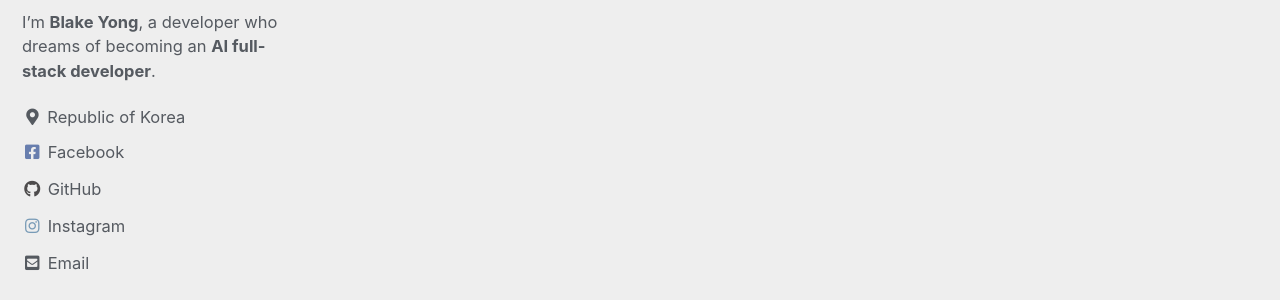
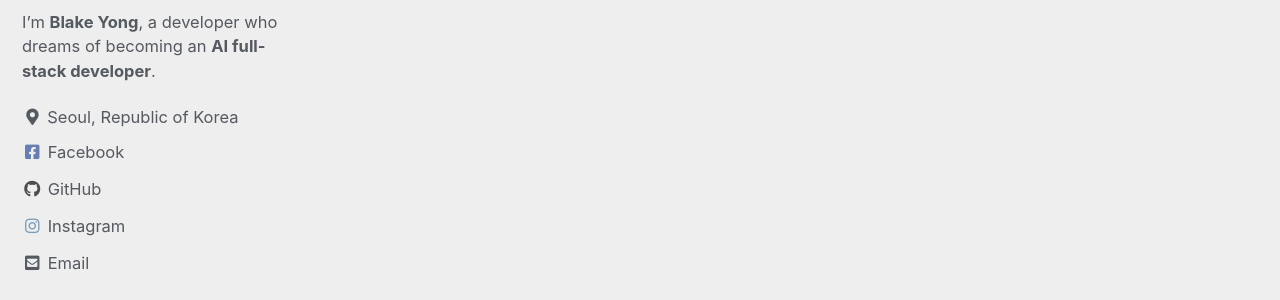
Before and after one commit to BlakeYong/BlakeYong.github.io, a Jekyll site: the page built from index.html, in a window 1280 px wide. Shown: the part 274-574 px from the top of the page. Built offline with Jekyll 4.4.1, drawn with Linux system fonts in a browser that asks for light colours; cached includes are drawn as plain includes; the list of posts is cut into pages by our own code.

Commit message:
서울 추가

```diff
--- a/_config.yml
+++ b/_config.yml
@@ -96,7 +96,7 @@ author:
   name             : "Blake Yong (용은재)"
   avatar           : "/assets/images/profile.jpg"
   bio              : "I'm **Blake Yong**, a developer who dreams of becoming an **AI full-stack developer**."
-  location         : "Republic of Korea"
+  location         : "Seoul, Republic of Korea"
   email            : "swejyong@naver.com"
   links:
     - label: "Facebook"
```
